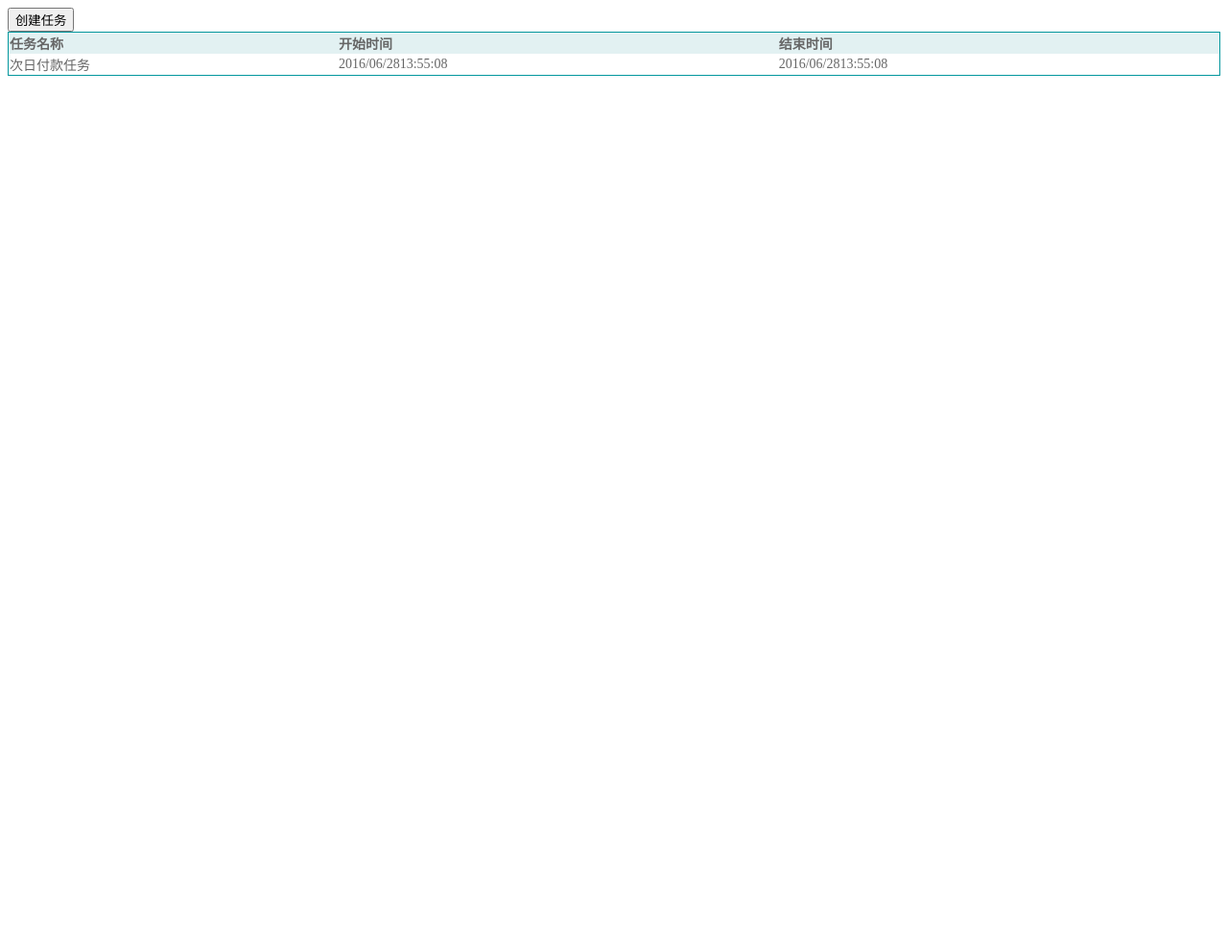
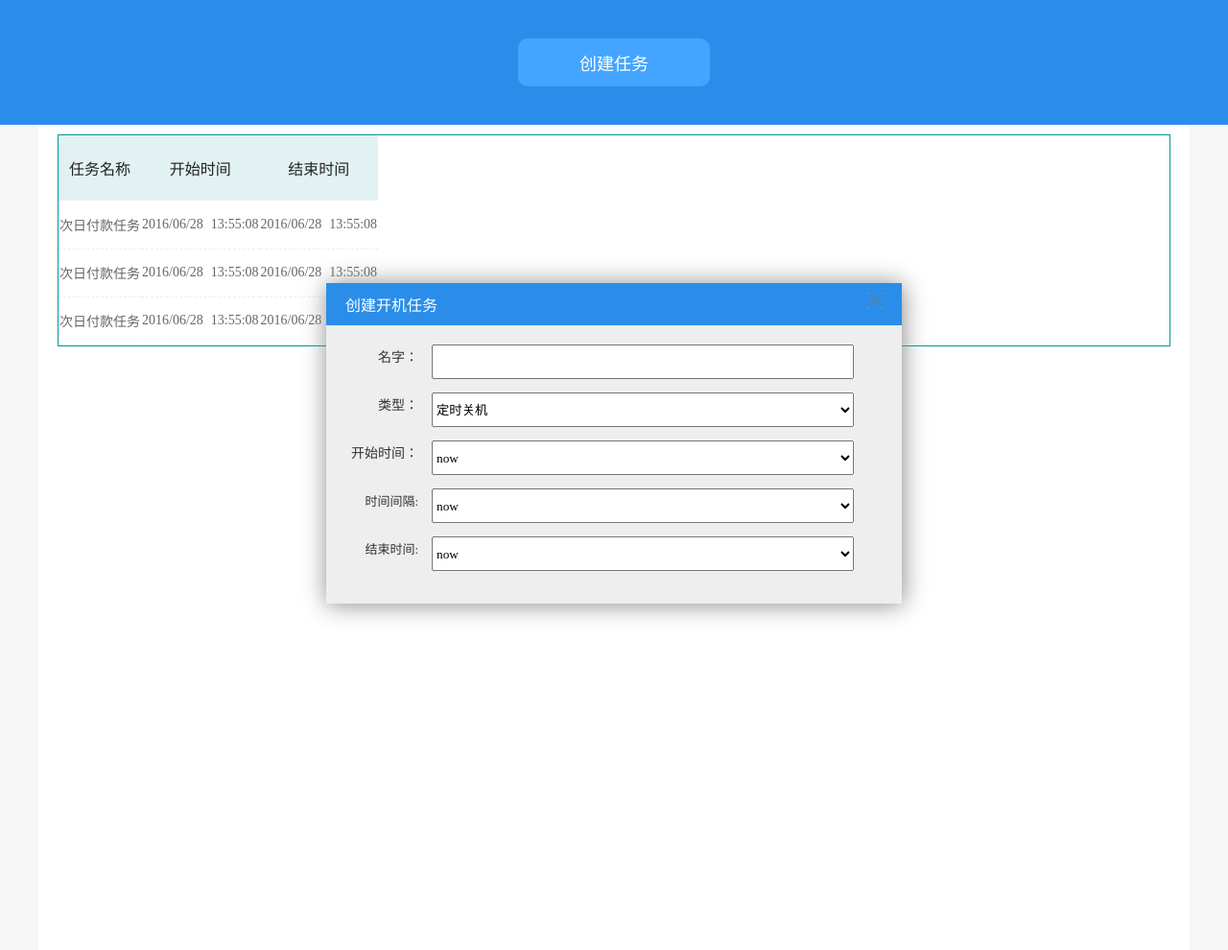
Before and after one commit to big-sponge/Alpaca-PHP, a PHP site: page /application/module/Crontab/view/Index/index2.phtml in a window 1280 px wide. Shown: the whole page at 96% size. Run offline with PHP 8.4, Linux system fonts and the light colour scheme.

Commit message:
定时样式

```diff
--- a/Source/application/module/Crontab/view/Index/index2.phtml
+++ b/Source/application/module/Crontab/view/Index/index2.phtml
@@ -6,6 +6,7 @@
 </div>
 <div class="time_content">
     <div class="time_list">
+        <div class="time_margin">
             <table class="time_tab">
                 <tbody>
                 <tr class="list_log">
@@ -18,7 +19,75 @@
                     <td>2016/06/28<span>13:55:08</span></td>
                     <td>2016/06/28<span>13:55:08</span></td>
                 </tr>
+                <tr class="list_con">
+                    <td>次日付款任务</td>
+                    <td>2016/06/28<span>13:55:08</span></td>
+                    <td>2016/06/28<span>13:55:08</span></td>
+                </tr>
+                <tr class="list_con">
+                    <td>次日付款任务</td>
+                    <td>2016/06/28<span>13:55:08</span></td>
+                    <td>2016/06/28<span>13:55:08</span></td>
+                </tr>
                 </tbody>
             </table>
         </div>
     </div>
+    <!--弹出框-->
+    <div class="alert_cont" style="margin-left:-300px; margin-top:-200px;">
+        <div class="alert_title">
+            <div class="title_word">创建开机任务</div>
+            <div><img src="/webCJI/img/btn_close_layer.png" class="close_btn" /></div>
+        </div>
+        <div class="detail">
+            <div class="oder_details">
+                <div class="oder_details_main">
+                    <div class="oder_details_main_list">
+                        <div class="m_label">名字：</div>
+                        <div class="m_word">
+                            <input class="choose input" type="text"/>
+                        </div>
+                    </div>
+                    <div class="oder_details_main_list">
+                        <div class="m_label">类型：</div>
+                        <div class="m_word">
+                            <select class="choose">
+                                <option>定时关机</option>
+                            </select>
+                        </div>
+                    </div>
+                    <div class="oder_details_main_list">
+                        <div class="m_label">开始时间：</div>
+                        <div class="m_word">
+                            <select class="choose">
+                                <option>now</option>
+                                <option>明天</option>
+                            </select>
+                        </div>
+                    </div>
+                </div>
+                <div class="oder_details_de">
+                    <div class="oder_details_de_list">
+                        <div class="m_label">时间间隔:</div>
+                        <div class="m_word">
+                            <select class="choose">
+                                <option>now</option>
+                                <option>明天</option>
+                            </select>
+                        </div>
+                    </div>
+                    <div class="oder_details_de_list">
+                        <div class="m_label">结束时间:</div>
+                        <div class="m_word">
+                            <select class="choose">
+                                <option>now</option>
+                                <option>明天</option>
+                            </select>
+                        </div>
+                    </div>
+                </div>
+            </div>
+        </div>
+    </div>
+    <div class="alert_body"></div>
+</div>
--- a/Source/public/webCJI/css/timing.css
+++ b/Source/public/webCJI/css/timing.css
@@ -1,4 +1,48 @@
- .time_tab{
+*{
+    font-family:"微软雅黑";
+    font-weight:500;
+}
+body{
+    margin:0;
+    padding:0;
+}
+.time_margin{
+    margin:0 20px;
+    padding:10px 0;
+}
+.time_title{
+    background-color:#2a8de9;
+    width:100%;
+    padding-top:40px;
+    padding-bottom:40px;
+
+}
+.time_btn{
+    width:200px;
+    height:50px;
+    background-color:#43a5ff;
+    -webkit-border-radius:10px;
+    -moz-border-radius:10px;
+    border-radius:10px;
+    border:none;
+    color:#fff;
+    margin-left:auto;
+    margin-right:auto;
+    font-size:18px;
+    display: block;
+}
+.time_content{
+    width:100%;
+    background-color:#f6f6f6;
+}
+.time_list{
+    width:1200px;
+    margin-left:auto;
+    margin-right:auto;
+    background-color:#fff;
+    height:100%;
+}
+.time_tab{
      margin: 0;
      padding: 0;
      border-collapse: collapse;
@@ -7,13 +51,132 @@
      font-family: "微软雅黑";
      font-size: 14px;
      border: 1px solid #03979d;
+    display: flex;
  }
+td{
+    white-space:nowrap;
+    -ms-text-overflow: ellipsis;
+    text-overflow: ellipsis;
+    text-align: center;
+}
+.list_log td{
+    height:68px;
+    font-size:16px;
+}
  .list_log{
      background-color: #e2f1f2;
      font-size: 14px;
-     color: #666;
+     color: #222;
      font-weight: bold;
  }
  .list_con{
      border-bottom: 1px dashed #e2f1f2;
+     cursor: pointer;
+     height:50px;
  }
+.list_con:active{
+    background-color: #f5f5f5;
+}
+.list_con span{
+    margin-left:8px;
+}
+
+/*分割线*/
+.detail{
+    background-color:#eee;
+}
+.show_pay_content{
+    width:100%;
+}
+.show_pay_content_box{
+    width:950px;
+    margin:0 auto;
+}
+.oder_details{
+    padding:20px 20px;
+}
+.oder_details_main{
+    overflow: hidden;
+}
+.oder_details div{
+    color:#323232;
+    line-height:28px;
+    overflow: hidden;
+}
+.oder_details_main div{
+    font-size:14px;
+}
+.oder_details_main_list{
+    font-size:14px;
+}
+.oder_details_main_btn{
+    float: right;
+    font-size:14px;
+}
+.m_word{
+    float: left;
+    height:50px;
+}
+.choose{
+    width:440px;
+    height: 36px;
+}
+.input{
+    padding:0 8px;
+}
+.m_word span{
+    font-size:24px;
+    color:#fc760c;
+}
+.m_label{
+    float: left;
+    width: 76px;
+    text-align: right;
+    margin-right: 14px;
+}
+.oder_details .m_xq{
+    color:#0099cc;
+    font-size:12px;
+    cursor: pointer;
+}
+.oder_details_de_list{
+
+}
+.oder_details_de{
+    overflow: hidden;
+}
+.oder_details_de div{
+    font-size:13px;
+}
+.alert_body{
+    opacity: 0;
+    background-color: #000;
+    position:fixed;
+    top:0;
+    bottom:0;
+    width: 100%;
+    height: 100%;
+}
+.alert_cont{
+    width:600px;
+    background-color:#fff;
+    mso-border-shadow: 10px red;
+    z-index: 999;
+    position: absolute;
+    top:50%;
+    left:50%;
+    box-shadow: 1px 1px 24px #888888;
+}
+.alert_title{
+    overflow: hidden;
+    padding:10px 20px;
+    background-color:#2a8de9;
+    color:#fff;
+}
+.title_word{
+    float: left;
+}
+.close_btn{
+   width:16px;
+    float: right;
+}
```
Also changed, not shown: Source/public/webCJI/img/btn_close_layer.png (added). Lines whose indentation alone changed are shown as unchanged.
